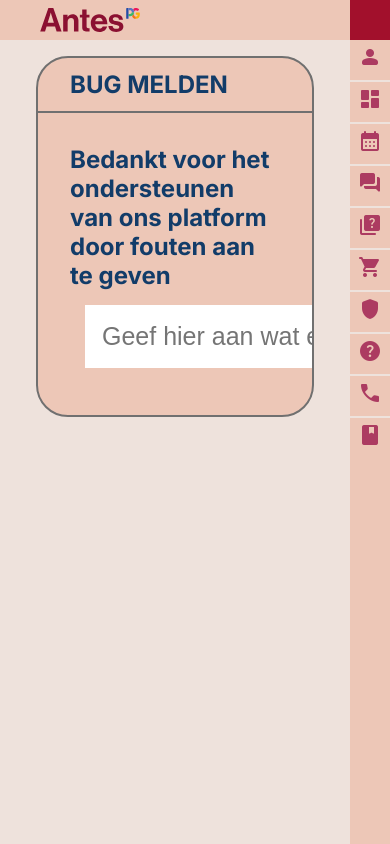
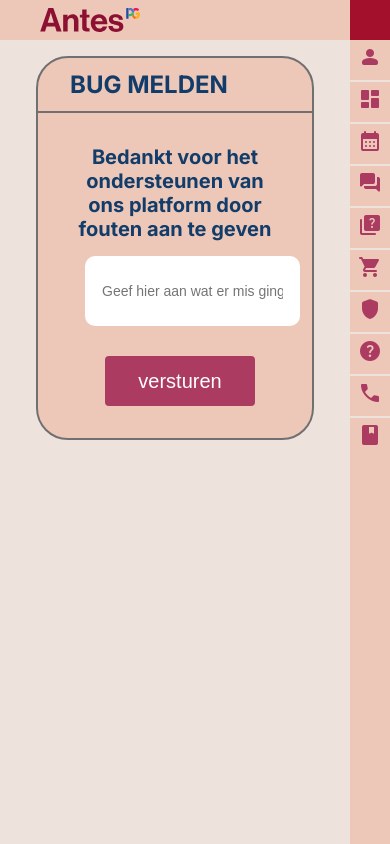
Before and after one commit to stssrn/ProjectC_Groep5, a Next.js app in the folder frontend/: page /bugmelden in a window 390 px wide. Built offline with nearby package versions, Linux system fonts and the light colour scheme.

Commit message:
Bug melden af

```diff
--- a/frontend/app/bugmelden/page.module.css
+++ b/frontend/app/bugmelden/page.module.css
@@ -7,7 +7,7 @@
     min-height: 80vh;
 }
 
-.inputBox{
+.inputBox {
     padding: 15px;
     display: flex;
     align-items: center;
@@ -15,10 +15,74 @@
     background-color: white;
     font-size: 25px;
     width: 825px;
+    height: 70px;
+    border-radius: 10px;
 }
 
-.inputField{
+.inputField {
     padding: 15px;
     display: flex;
     align-items: center;
 }
+
+.sendBut {
+    margin-left: 10px;
+    padding: 5px 10px;
+    border: none;
+    border-radius: 4px;
+    cursor: pointer;
+    width: 150px;
+    height: 50px;
+    background-color: var(--p500);
+    color: white;
+    font-size: 20px;
+}
+
+.sendDiv {
+    display: flex;
+    justify-content: flex-end;
+    align-items: flex-end;
+    margin-top: 15px;
+}
+
+.inputBoxError {
+    border-color: red;
+}
+
+.successMessage {
+    font-size: 20px;
+    display: flex;
+    justify-content: center;
+    align-items: flex-end;
+    margin-top: 5px;
+}
+
+@media (max-width: 450px) {
+
+    .inputBox {
+        width: 250px;
+        height: 70px;
+        font-size: 14px;
+        text-align: center;
+    }
+
+    .thankYouMsg {
+        font-size: 20px;
+        text-align: center;
+    }
+
+    .sendDiv {
+        display: flex;
+        justify-content: center;
+        align-items: flex-end;
+        margin-top: 15px;
+    }
+
+    .sendBut {
+        align-items: center;
+    }
+
+    .successMessage {
+        margin-top: 25px;
+    }
+}
--- a/frontend/app/bugmelden/page.tsx
+++ b/frontend/app/bugmelden/page.tsx
@@ -1,21 +1,60 @@
 "use client";
-import React from "react";
+import React, { useState } from "react";
 import styles from "./page.module.css";
 import Container from "../components/Container";
 
 const Page = () => {
+    const [inputValue, setInputValue] = useState("");
+    const [inputError, setInputError] = useState(false);
+    const [successMessage, setSuccessMessage] = useState("");
+
+    const sendData = () => {
+        setSuccessMessage("");
+        if (inputValue.trim() !== "") {
+            const jsonData = {
+                message: inputValue,
+            };
+            const jsonString = JSON.stringify(jsonData);
+
+            // You can now send the jsonString to your server or save it to a file
+            console.log(jsonString);
+
+            setInputValue("");
+            setInputError(false);
+            setSuccessMessage("Bedankt voor je feedback!");
+
+            setTimeout(() => {
+                setSuccessMessage("");
+            }, 3000);
+        } else {
+            setInputError(true);
+        }
+    };
+
     return (
         <Container title="Bug Melden">
             <div>
-                <h1 className={styles.thankYouMsg}>Bedankt voor het ondersteunen van ons platform door fouten aan te geven</h1>
+                <h1 className={styles.thankYouMsg}>
+                    Bedankt voor het ondersteunen van ons platform door fouten aan te geven
+                </h1>
             </div>
-            <div className={ styles.inputField }>
+            <div className={styles.inputField}>
                 <input
-                    className={styles.inputBox}
+                    className={`${styles.inputBox} ${inputError ? styles.inputBoxError : ""}`}
                     type="text"
                     placeholder="Geef hier aan wat er mis ging..."
-                ></input>
+                    value={inputValue}
+                    onChange={(e) => setInputValue(e.target.value)}
+                />
             </div>
+            <div className={styles.sendDiv}>
+                <button className={styles.sendBut} onClick={sendData}>
+                    versturen
+                </button>
+            </div>
+            {successMessage && (
+                <div className={styles.successMessage}>{successMessage}</div>
+            )}
         </Container>
     );
 };
```
